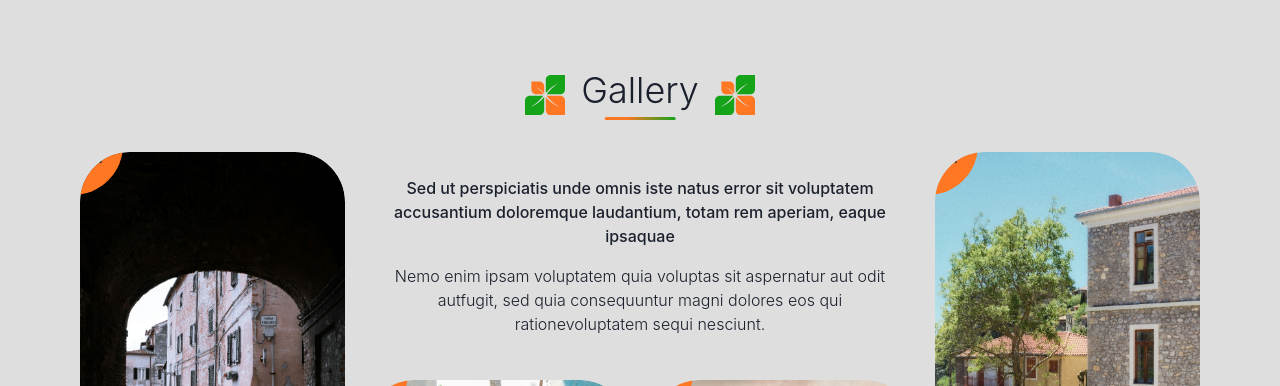
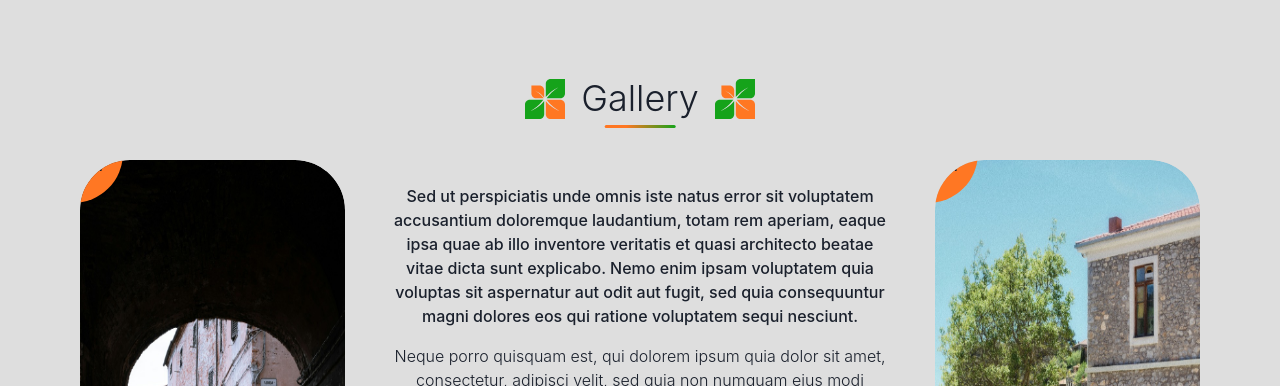
Before and after one commit to TechtitudeTribe/GovermentWebsite-Mohit, a React (Vite) app: page /media in a window 1280 px wide. Shown: the part 338-724 px from the top of the page. Built offline with nearby package versions, Linux system fonts and the light colour scheme; no server answers.

Commit message:
Dual language support added

```diff
--- a/src/pages/Media.jsx
+++ b/src/pages/Media.jsx
@@ -15,14 +15,22 @@ import image13 from "/media/gallery-13.jfif";
 import locationIcon from "/media/location.svg";
 import "../utils/Media.css";
 import AnimatedButton from "../components/AnimatedButton";
+import { useContext } from "react";
+import { LanguageContext } from "../contexts/LanguageContext";
 export default function Media() {
   const data = [
     image1,
     {
-      text1:
-        "Sed ut perspiciatis unde omnis iste natus error sit voluptatem accusantium doloremque laudantium, totam rem aperiam, eaque ipsaquae",
-      text2:
-        "Nemo enim ipsam voluptatem quia voluptas sit aspernatur aut odit autfugit, sed quia consequuntur magni dolores eos qui rationevoluptatem sequi nesciunt.",
+      text1: {
+        english: `Sed ut perspiciatis unde omnis iste natus error sit voluptatem accusantium doloremque laudantium, totam rem aperiam, eaque ipsa quae ab illo inventore veritatis et quasi architecto beatae vitae dicta sunt explicabo. Nemo enim ipsam voluptatem quia voluptas sit aspernatur aut odit aut fugit, sed quia consequuntur magni dolores eos qui ratione voluptatem sequi nesciunt.`,
+        hindi: `लोरेम इप्सम एक छद्म-लैटिन पाठ है जिसका उपयोग मुद्रण और टाइपसेटिंग उद्योगों में किया जाता है। 1500 के दशक के बाद से, जब एक अज्ञात प्रिंटर ने एक प्रकार की नमूना पुस्तक बनाने के लिए एक गैली टाइप किया, लोरेम इप्सम उद्योग का मानक डमी टेक्स्ट रहा है। यह न केवल पांच शताब्दियों तक जीवित रहा है, बल्कि इलेक्ट्रॉनिक टाइपसेटिंग में भी परिवर्तन हुआ है, जो अनिवार्य रूप से अपरिवर्तित है। इसने 1960 के दशक में लोरेम इप्सम पैसेज वाले लेट्रासेट शीट्स के रिलीज के साथ लोकप्रियता हासिल की, और हाल ही में एल्डस पेजमेकर जैसे डेस्कटॉप प्रकाशन सॉफ्टवेयर के साथ, जिसमें लोरेम इप्सम संस्करण शामिल हैं।`,
+      },
+      text2: {
+        english:
+          "Neque porro quisquam est, qui dolorem ipsum quia dolor sit amet, consectetur, adipisci velit, sed quia non numquam eius modi tempora incidunt ut labore et dolore magnam aliquam quaerat voluptatem. Ut enim ad minima veniam, quis nostrum exercitationem ullam corporis suscipit laboriosam, nisi ut aliquid ex ea commodi consequatur?",
+        hindi:
+          "यह एक सर्वविदित तथ्य है कि एक पाठक पृष्ठ की पठनीय सामग्री से उसके लेआउट को देखते समय विचलित हो जाएगा। लोरेम इप्सम का उपयोग करने का मुद्दा यह है कि इसमें 'यहां सामग्री, यहां सामग्री' का उपयोग करने के विपरीत, कम या ज्यादा सामान्य पत्र वितरण है, जो इसे पठनीय अंग्रेजी की तरह दिखता है। कई डेस्कटॉप प्रकाशन पैकेज और वेब पेज संपादक अब लोरेम इप्सम को अपने डिफ़ॉल्ट मॉडल टेक्स्ट के रूप में उपयोग करते हैं, और 'लोरेम इप्सम' की खोज कई नई वेब साइटों को प्रकट करेगी। समय के साथ विभिन्न संस्करण सामने आए हैं, कभी संयोग से, कभी उद्देश्य पर (इंजेक्शन हास्य और इसी तरह)।",
+      },
     },
     image2,
     image3,
@@ -37,19 +45,19 @@ export default function Media() {
     image12,
     image13,
   ];
-
+  const { language } = useContext(LanguageContext);
   return (
     <div className=" p-2 lg:p-8  xl:p-20 bg-mid_gray">
       <div className="flex items-center gap-4 w-fit m-auto">
         <img src={leafsDesign} alt="leaf-design" className="h-10" />
-        <h2 className="gradient-border-center text-4xl font-light bg-transparent">
-          Gallery
+        <h2 className="gradient-border-center text-4xl font-light bg-transparent pt-2">
+          {language==='hindi'?"गैलरी":"Gallery"}
         </h2>
         <img src={leafsDesign} alt="leaf-design" className="h-10" />
       </div>
       <div className="min-[850px]:hidden text-center mt-8">
-      <p className="font-medium ">{data[1].text1}</p>
-      <p className="font-light ">{data[1].text2}</p>
+        <p className="font-medium ">{data[1].text1[language]}</p>
+        <p className="font-light ">{data[1].text2[language]}</p>
       </div>
       <div className="grid grid-cols-2  min-[850px]:grid-cols-4 gap-3 min-[850px]:gap-5  mt-8">
         {data.map((element, index) =>
@@ -58,8 +66,8 @@ export default function Media() {
               key={index}
               className=" max-[850px]:hidden  p-6 col-span-2 text-center  flex flex-col justify-center gap-4"
             >
-              <p className="font-medium ">{element.text1}</p>
-              <p className="font-light ">{element.text2}</p>
+              <p className="font-medium ">{element.text1[language]}</p>
+              <p className="font-light ">{element.text2[language]}</p>
             </div>
           ) : (
             <div
@@ -67,7 +75,8 @@ export default function Media() {
               className={`gallery-card ${
                 (index === 0 || index == 2) && "min-[850px]:row-span-2"
               } ${
-                (index === 5 || index === 10 || index === 12) && "min-[850px]:col-span-2"
+                (index === 5 || index === 10 || index === 12) &&
+                "min-[850px]:col-span-2"
               }`}
             >
               <img src={element} alt="Image-1" />
@@ -77,7 +86,7 @@ export default function Media() {
               </div>
               <div className="circle bottom-right-circle max-[850px]:hidden">
                 <img src={locationIcon} alt="location-icon" />
-                <p>Dhampur</p>
+                <p>{language==='hindi'?"धामपुर":"Dhampur"}</p>
               </div>
             </div>
           )
```
